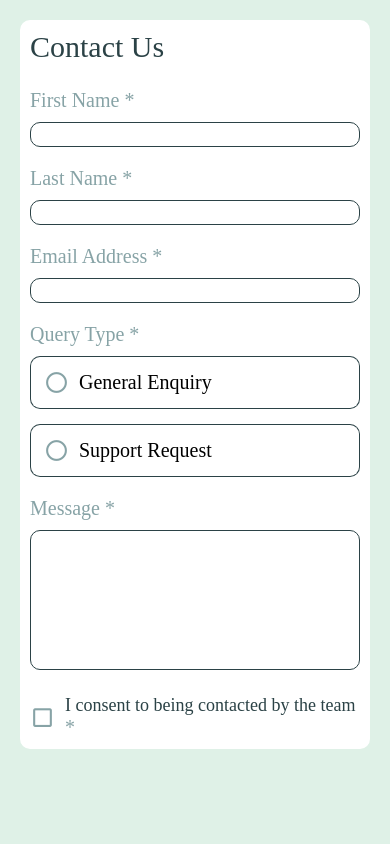
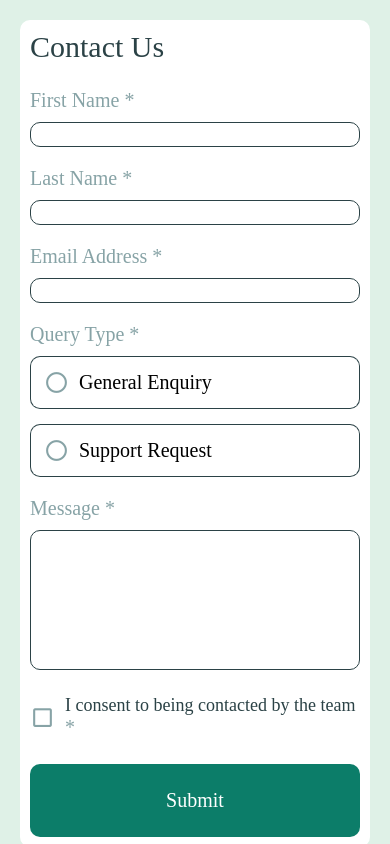
Before and after one commit to Mahamadou-Nouridine/react-native-contact-form, a React Native app: screen / in a window 390 px wide. Built offline with nearby package versions, Linux system fonts and the light colour scheme.

Commit message:
Add submit btn

```diff
--- a/App.tsx
+++ b/App.tsx
@@ -7,6 +7,7 @@
 
 import React from 'react';
 import {
+  Pressable,
   SafeAreaView,
   ScrollView,
   StatusBar,
@@ -59,6 +60,9 @@ function App(): React.JSX.Element {
             </FormAction>
           </View>
           {TextCheckElement}
+          <Pressable style={styles.submitBtn}>
+            <Text style={styles.submitText}>Submit</Text>
+          </Pressable>
         </View>
       </ScrollView>
     </SafeAreaView>
@@ -96,6 +100,17 @@ const styles = StyleSheet.create({
     fontFamily: 'Karla-Regular',
     textAlignVertical: 'top',
   },
+  submitBtn: {
+    backgroundColor: colors.primary.green600,
+    padding: 25,
+    borderRadius: 10,
+  },
+  submitText: {
+    color: colors.neutral.white,
+    fontSize: 20,
+    fontFamily: 'Karla-Bold',
+    textAlign: 'center',
+  },
 });
 
 export default App;
```
